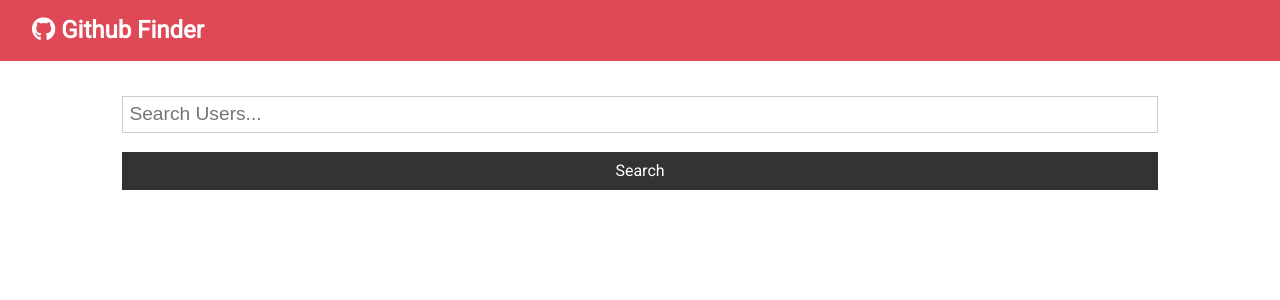
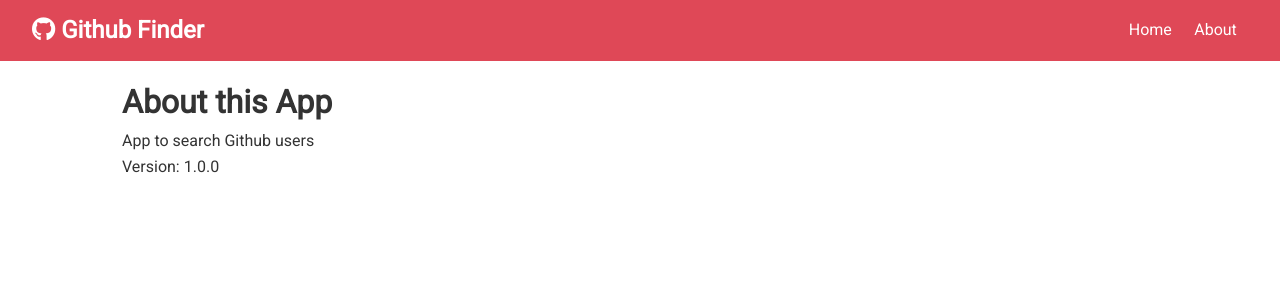
Before and after one commit to ebokes/github-finder, a React (Create React App) app: page /about in a window 1280 px wide. Shown: the top 300 px of the page. Built offline with nearby package versions, Linux system fonts and the light colour scheme; the HTML template or start-up script is replaced by a standard one.

Commit message:
React Router setup

```diff
--- a/package.json
+++ b/package.json
@@ -9,6 +9,7 @@
     "axios": "^0.21.4",
     "react": "^17.0.2",
     "react-dom": "^17.0.2",
+    "react-router-dom": "^5.3.0",
     "react-scripts": "4.0.3",
     "web-vitals": "^1.1.2"
   },
--- a/src/App.js
+++ b/src/App.js
@@ -1,10 +1,12 @@
-import React, { Component } from 'react';
+import React, { Fragment, Component } from 'react';
+import { BrowserRouter as Router, Switch, Route } from 'react-router-dom';
 import './App.css';
 import Navbar from './components/layout/Navbar';
 import Users from './components/users/Users';
 import axios from 'axios';
 import Search  from './components/users/Search';
 import Alert from './components/layout/Alert';
+import About from './components/pages/About';
 
 class App extends Component {
   state={
@@ -32,10 +34,14 @@
   render(){
     const {users, loading, alert} = this.state
     return (
+      <Router >
         <div className="App">
           <Navbar />
           <div className="container">
             <Alert alert={alert}/>
+            <Switch>
+              <Route exact path = '/' render={props=>(
+                <Fragment>
                   <Search
                     searchUsers={this.searchUsers}
                     clearUsers={this.clearUsers}
@@ -46,8 +52,13 @@
                     loading={loading}
                     users={users}
                   />
+                </Fragment>
+              )} />
+              <Route exact path = '/about' component={About}/>
+            </Switch>
           </div>
         </div>
+      </Router>
     );
   }
 }
--- a/src/components/layout/Navbar.js
+++ b/src/components/layout/Navbar.js
@@ -1,11 +1,20 @@
 import React from 'react'
 import PropTypes from 'prop-types';
+import { Link } from 'react-router-dom';
 
 const Navbar =({icon, title})=>{
 
     return (
         <nav className="navbar bg-primary">
             <h1><i className={icon}></i> {title}</h1>
+            <ul>
+                <li>
+                    <Link to='/'>Home</Link>
+                </li>
+                <li>
+                    <Link to='/About'>About</Link>
+                </li>
+            </ul>
         </nav>
     );
 
--- /dev/null
+++ b/src/components/pages/About.js
@@ -0,0 +1,13 @@
+import React, {Fragment} from 'react'
+
+const About = () => {
+    return (
+        <Fragment>
+            <h1>About this App</h1>
+            <p>App to search Github users</p>
+            <p>Version: 1.0.0</p>
+
+        </Fragment>
+    )
+}
+export default About
```
Also changed, not shown: 1 other file (tests, documents, lock files or other folders). Lines whose indentation alone changed are shown as unchanged.
